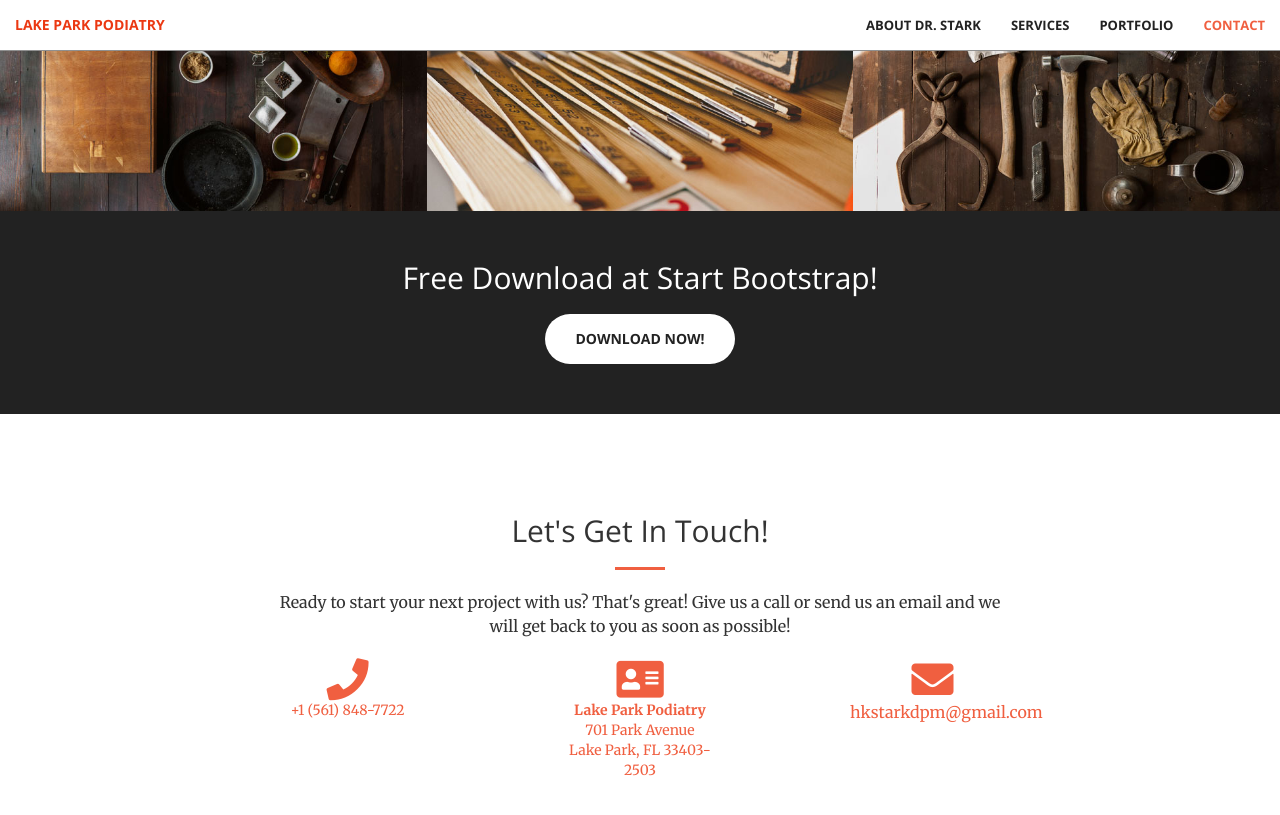
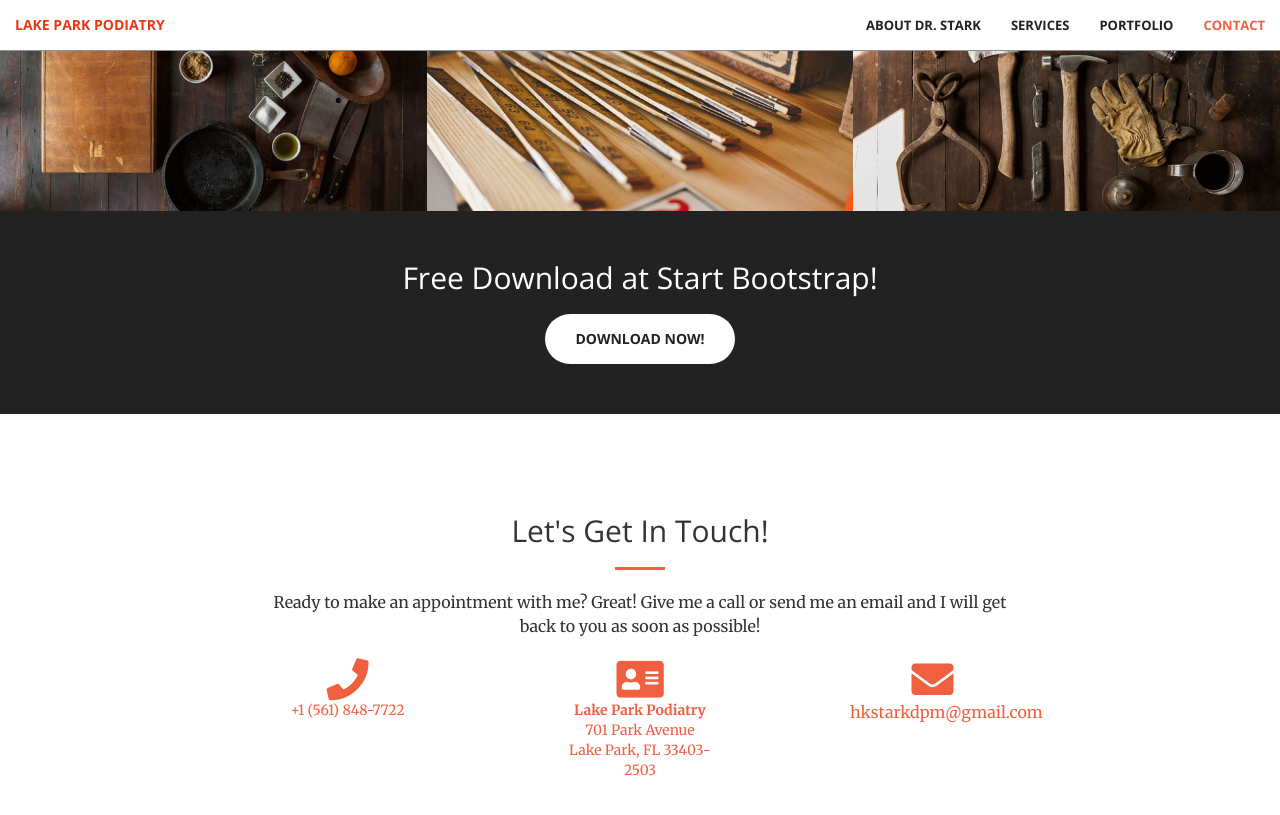
Before and after one commit to hkstarkdpm/lakeparkpodiatry.com, a Jekyll site: the page built from index.html, in a window 1280 px wide and 900 px high, scrolled down 2281 px. Shown: the top 815 px of the window. Built offline with Jekyll 4.4.1, drawn with Linux system fonts in a browser that asks for light colours.

Commit message:
change phrasing a little

```diff
--- a/_includes/contact.html
+++ b/_includes/contact.html
@@ -4,7 +4,7 @@
             <div class="col-lg-8 col-lg-offset-2 text-center">
                 <h2 class="section-heading">Let's Get In Touch!</h2>
                 <hr class="primary">
-                <p>Ready to start your next project with us? That's great! Give us a call or send us an email and we will get back to you as soon as possible!</p>
+                <p>Ready to make an appointment with me? Great! Give me a call or send me an email and I will get back to you as soon as possible!</p>
             </div>
         <div class="col-lg-2 col-lg-offset-2 text-center">
             <address>
```
